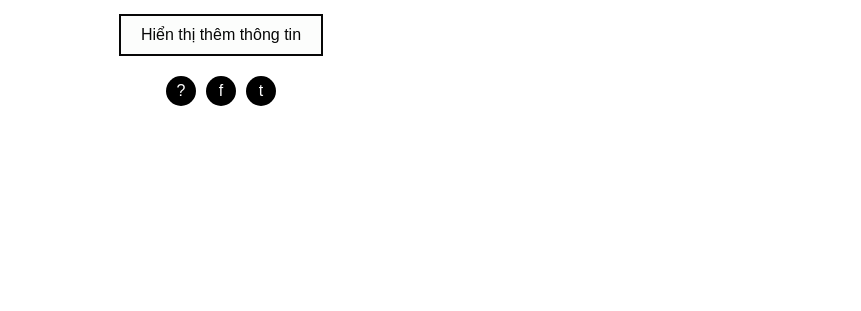
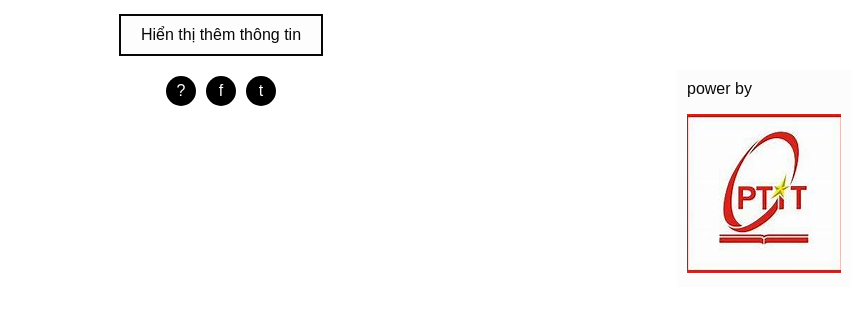
Before and after one commit to Zayn-Hargreaves/ktra-b21dccn618, a plain HTML site: page index.html in a window 1280 px wide. Shown: the part 503-814 px from the top of the page, without its empty margins (419-1280 px from the left). Drawn offline with Linux system fonts and the light colour scheme.

Commit message:
chinh sưa

```diff
--- a/index.html
+++ b/index.html
@@ -29,5 +29,14 @@
       <a href="#" class="icon">t</a>
     </div>
   </div>
+  <div>
+    <div class="container">
+        <!-- Your existing content here -->
+      </div>
+      <div class="bottom-right">
+        <div>power by </p>
+            <img src="ptit.png" alt="">
+      </div>
+  </div>
 </body>
 </html>
--- a/style.css
+++ b/style.css
@@ -44,7 +44,14 @@ h1 {
   display: flex;
   gap: 10px;
 }
-
+.bottom-right {
+  position: absolute;
+  bottom: 10px;
+  right: 10px;
+  background-color: #fdfcfc;
+  color: #0a0a0a;
+  padding: 10px;
+}
 .icon {
   display: inline-block;
   width: 30px;
```
